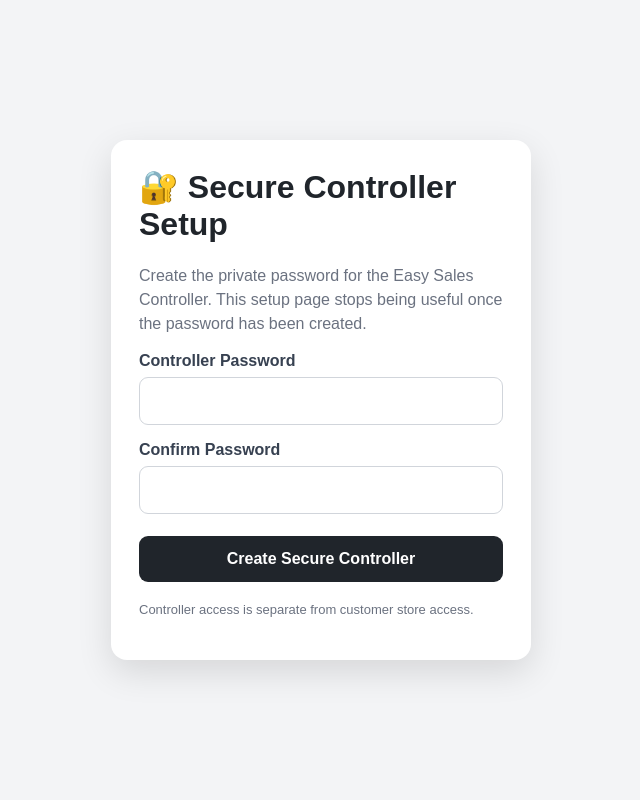
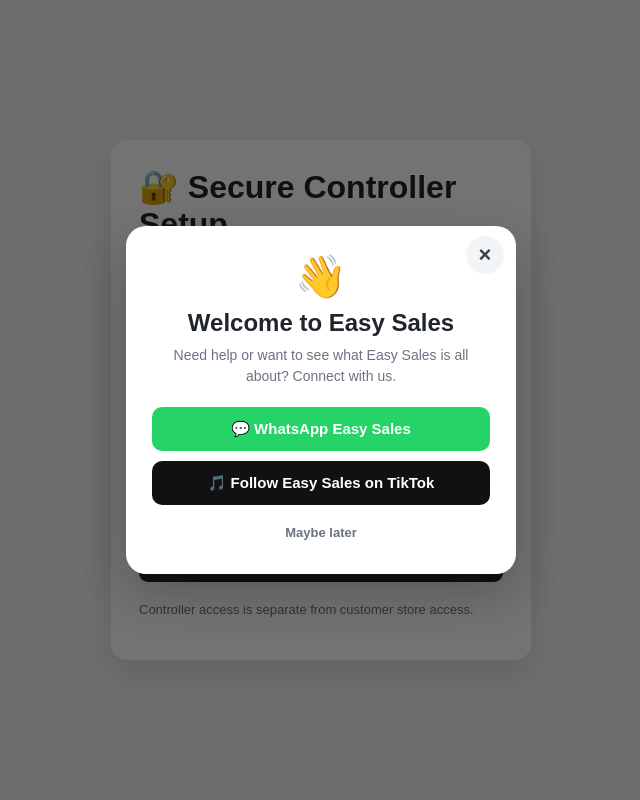
Before and after one commit to JAKES07/Easy_Sales, a Flask app: page /controller/setup in a window 1280 px wide. Shown: the whole page, without its empty margins (319-959 px from the left). Run offline with Flask 3, Linux system fonts and the light colour scheme; data that the repository does not hold is empty.

Commit message:
Update Easy_Sales: templates/login.html

```diff
--- a/templates/login.html
+++ b/templates/login.html
@@ -87,6 +87,122 @@
             margin-top: 18px;
             font-size: 13px;
         }
+
+        /* ====================================================
+           EASY SALES SUPPORT + SOCIAL POPUP
+           ==================================================== */
+        .social-popup-overlay {
+            position: fixed;
+            inset: 0;
+            background: rgba(0, 0, 0, .55);
+            display: flex;
+            align-items: center;
+            justify-content: center;
+            padding: 20px;
+            z-index: 9999;
+            opacity: 0;
+            visibility: hidden;
+            transition: opacity .25s ease, visibility .25s ease;
+        }
+
+        .social-popup-overlay.show {
+            opacity: 1;
+            visibility: visible;
+        }
+
+        .social-popup {
+            width: 100%;
+            max-width: 390px;
+            background: #fff;
+            border-radius: 20px;
+            padding: 26px;
+            box-shadow: 0 20px 55px rgba(0,0,0,.25);
+            position: relative;
+            text-align: center;
+            transform: translateY(18px) scale(.97);
+            transition: transform .25s ease;
+        }
+
+        .social-popup-overlay.show .social-popup {
+            transform: translateY(0) scale(1);
+        }
+
+        .social-popup-close {
+            position: absolute;
+            top: 10px;
+            right: 12px;
+            width: 38px;
+            height: 38px;
+            margin: 0;
+            padding: 0;
+            border-radius: 50%;
+            background: #f3f4f6;
+            color: #374151;
+            font-size: 22px;
+            line-height: 38px;
+            cursor: pointer;
+        }
+
+        .social-popup-icon {
+            font-size: 42px;
+            margin-bottom: 8px;
+        }
+
+        .social-popup h2 {
+            margin: 0 0 8px;
+            color: #20252b;
+            font-size: 24px;
+        }
+
+        .social-popup p {
+            margin: 0 0 20px;
+            font-size: 14px;
+        }
+
+        .social-popup-link {
+            display: block;
+            width: 100%;
+            padding: 13px 16px;
+            margin: 10px 0 0;
+            border-radius: 10px;
+            text-decoration: none;
+            font-weight: bold;
+            font-size: 15px;
+            transition: transform .15s ease, opacity .15s ease;
+        }
+
+        .social-popup-link:hover {
+            transform: translateY(-1px);
+            opacity: .92;
+        }
+
+        .social-popup-whatsapp {
+            background: #25D366;
+            color: white;
+        }
+
+        .social-popup-tiktok {
+            background: #111;
+            color: white;
+        }
+
+        .social-popup-later {
+            display: inline-block;
+            width: auto;
+            margin-top: 12px;
+            padding: 8px 14px;
+            background: transparent;
+            color: #6b7280;
+            font-size: 13px;
+            cursor: pointer;
+        }
+
+        @media (max-width: 480px) {
+            .social-popup {
+                padding: 24px 18px;
+            }
+        }
+
     </style>
 </head>
 
@@ -158,5 +274,96 @@
             Controller access is separate from customer store access.
         </p>
     </div>
+
+    <!-- ====================================================
+         EASY SALES WHATSAPP + TIKTOK POPUP
+         ==================================================== -->
+    <div
+        id="easy-sales-social-popup"
+        class="social-popup-overlay"
+        role="dialog"
+        aria-modal="true"
+        aria-labelledby="social-popup-title"
+    >
+        <div class="social-popup">
+            <button
+                type="button"
+                class="social-popup-close"
+                id="social-popup-close"
+                aria-label="Close popup"
+                title="Close"
+            >×</button>
+
+            <div class="social-popup-icon">👋</div>
+
+            <h2 id="social-popup-title">Welcome to Easy Sales</h2>
+
+            <p>
+                Need help or want to see what Easy Sales is all about?
+                Connect with us.
+            </p>
+
+            <a
+                class="social-popup-link social-popup-whatsapp"
+                href="https://wa.me/27729288696?text=Hi%20Easy_Sales%2C%20I%20need%20help."
+                target="_blank"
+                rel="noopener noreferrer"
+            >
+                💬 WhatsApp Easy Sales
+            </a>
+
+            <a
+                class="social-popup-link social-popup-tiktok"
+                href="https://www.tiktok.com/@easysales109"
+                target="_blank"
+                rel="noopener noreferrer"
+            >
+                🎵 Follow Easy Sales on TikTok
+            </a>
+
+            <button
+                type="button"
+                class="social-popup-later"
+                id="social-popup-later"
+            >
+                Maybe later
+            </button>
+        </div>
+    </div>
+
+    <script>
+        (function () {
+            const popup = document.getElementById("easy-sales-social-popup");
+            const closeButton = document.getElementById("social-popup-close");
+            const laterButton = document.getElementById("social-popup-later");
+
+            function closeSocialPopup() {
+                popup.classList.remove("show");
+            }
+
+            function openSocialPopup() {
+                popup.classList.add("show");
+            }
+
+            closeButton.addEventListener("click", closeSocialPopup);
+            laterButton.addEventListener("click", closeSocialPopup);
+
+            popup.addEventListener("click", function (event) {
+                if (event.target === popup) {
+                    closeSocialPopup();
+                }
+            });
+
+            document.addEventListener("keydown", function (event) {
+                if (event.key === "Escape") {
+                    closeSocialPopup();
+                }
+            });
+
+            // Show shortly after the login page loads.
+            window.setTimeout(openSocialPopup, 700);
+        })();
+    </script>
+
 </body>
 </html>
```
